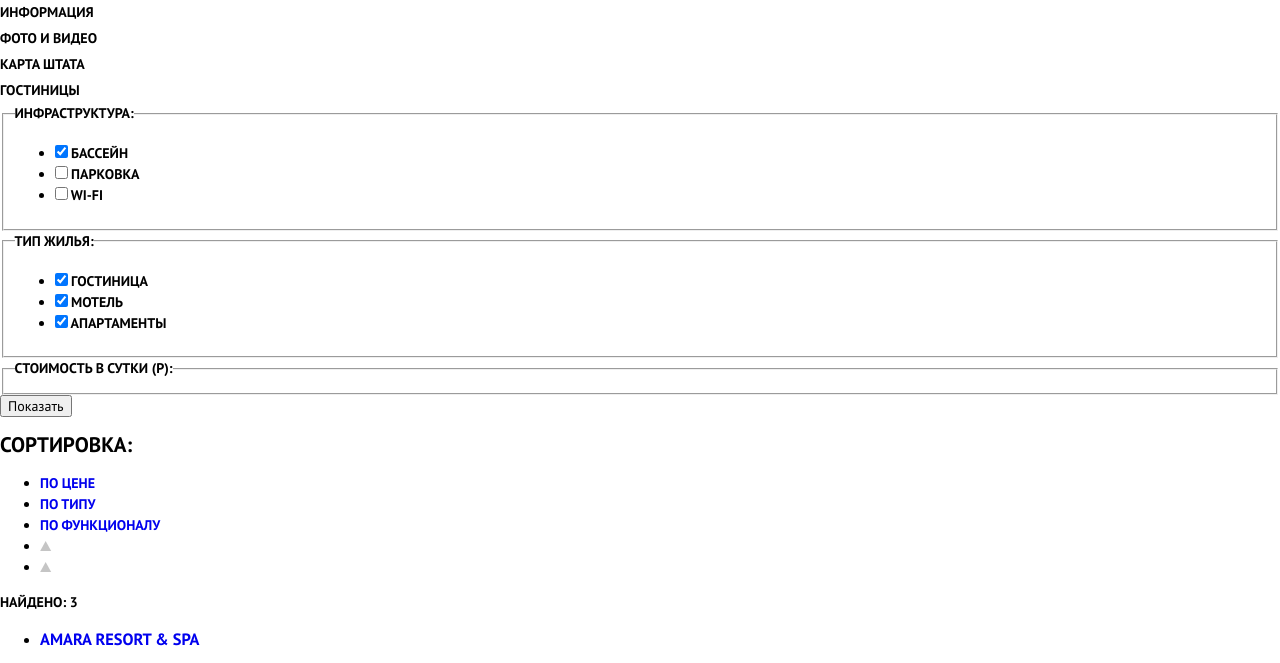
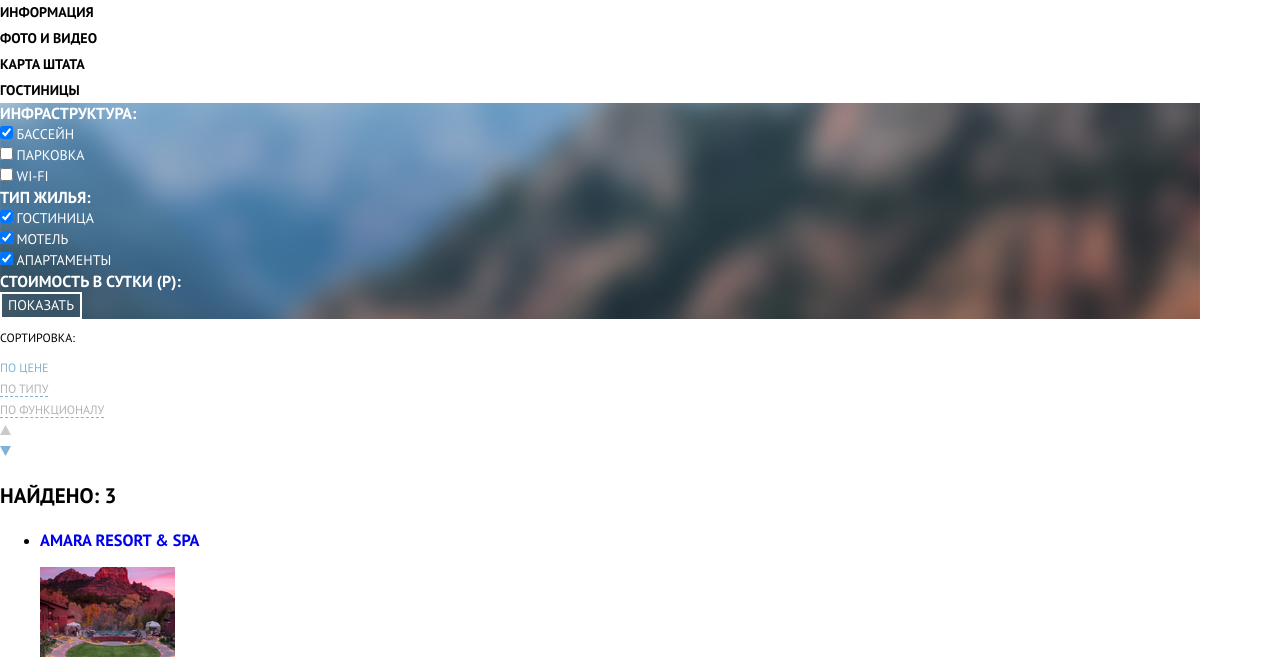
Before and after one commit to zakharovdm/1214637-sedona-30, a plain HTML site: page catalog.html in a window 1280 px wide. Shown: the part 77-740 px from the top of the page. Drawn offline with Linux system fonts and the light colour scheme.

Commit message:
Стилизация блока фильтра и сортировки

```diff
--- a/catalog.html
+++ b/catalog.html
@@ -55,7 +55,7 @@
             </li>
           </ul>
         </fieldset>
-        <fieldset class="filter-house-set">
+        <fieldset class="filter-form__house-set">
           <legend class="filter-form__title">Тип жилья:</legend>
           <ul class="type-house-list">
             <li class="type-house-item">
@@ -94,22 +94,22 @@
             <a href="#">По функционалу</a>
           </li>
           <li class="sorting-item">
-            <a class="sorting-trg-link trg-active" href="#" aria-label="По возрастанию">
-              <svg aria-hidden="true" focusable="false"  width="12" height="10" viewBox="0 0 12 10" fill="none" xmlns="http://www.w3.org/2000/svg">
-                <path d="M5.66241 0L11.1624 10L0.162415 10" fill="#C5C5C5"/>
+            <a class="sorting-trg-link" href="#" aria-label="По возрастанию">
+              <svg width="11" height="10" viewBox="0 0 11 10" fill="none" xmlns="http://www.w3.org/2000/svg">
+              <path d="M5.5 0L0 10H11L5.5 0Z" fill="#CACACA"/>
               </svg>
             </a>
           </li>
           <li class="sorting-item">
-            <a class="sorting-trg-link sorting-down-link" href="#" aria-label="По убыванию">
-              <svg aria-hidden="true" focusable="false"  width="12" height="10" viewBox="0 0 12 10" fill="none" xmlns="http://www.w3.org/2000/svg">
-                <path d="M5.66241 0L11.1624 10L0.162415 10" fill="#C5C5C5"/>
+            <a class="sorting-trg-link sorting-down-link trg-active" href="#" aria-label="По убыванию">
+              <svg width="11" height="10" viewBox="0 0 11 10" fill="none" xmlns="http://www.w3.org/2000/svg">
+              <path d="M5.5 0L0 10H11L5.5 0Z" fill="#CACACA"/>
               </svg>
             </a>
           </li>
         </ul>
       </div>
-      <p class="results">Найдено: <span class="number-results">3</span></p>
+      <p class="results">Найдено: <span class="results number-results">3</span></p>
     </section>
 
     <section class="catalog">
--- a/css/style.css
+++ b/css/style.css
@@ -247,6 +247,93 @@ img {
   fill: var(--basic-blue);
 }
 
+/* filter */
+
+.filter {
+  background-image: url(../img/filter-background.jpg);
+  background-repeat: no-repeat;
+}
+
+.filter-form fieldset {
+  margin: 0;
+  padding: 0;
+
+  border: none;
+}
+
+.filter-form label {
+  font-weight: 400;
+  color: var(--basic-white);
+}
+
+.infrastructure-list,
+.type-house-list {
+  margin: 0;
+  padding: 0;
+
+  list-style: none;
+}
+
+.filter-form__title {
+  font-size: 16px;
+  color: var(--basic-white);
+}
+
+.filter-form__button {
+  font-size: 14px;
+  line-height: 21px;
+  text-transform: uppercase;
+  color: var(--basic-white);
+
+  background-color: transparent;
+  border: 2px solid var(--basic-white);
+}
+
+/* sorting */
+
+.inner-sorting h2,
+.sorting-item a {
+  font-weight: 400;
+  font-size: 12px;
+  line-height: 18px;
+}
+
+.sorting-list {
+  margin: 0;
+  padding: 0;
+
+  list-style: none;
+}
+
+.sorting-item a {
+  color: rgba(var(--basic-black-rgb), 0.3);
+
+  border-bottom: 1px dashed var(--basic-blue);
+}
+
+.sorting-item-active a {
+  color: var(--basic-blue);
+
+  border-bottom: none;
+}
+
+.sorting-item .sorting-trg-link {
+  border-bottom: none;
+}
+
+.sorting-down-link svg {
+  transform: rotate(180deg);
+}
+
+.trg-active path {
+  fill: var(--basic-blue);
+}
+
+.results {
+  font-size: 21px;
+  line-height: 26px;
+}
+
 /* footer */
 
 .footer-info p,
```
Also changed, not shown: img/icons/icon-up-dir.svg (added).
